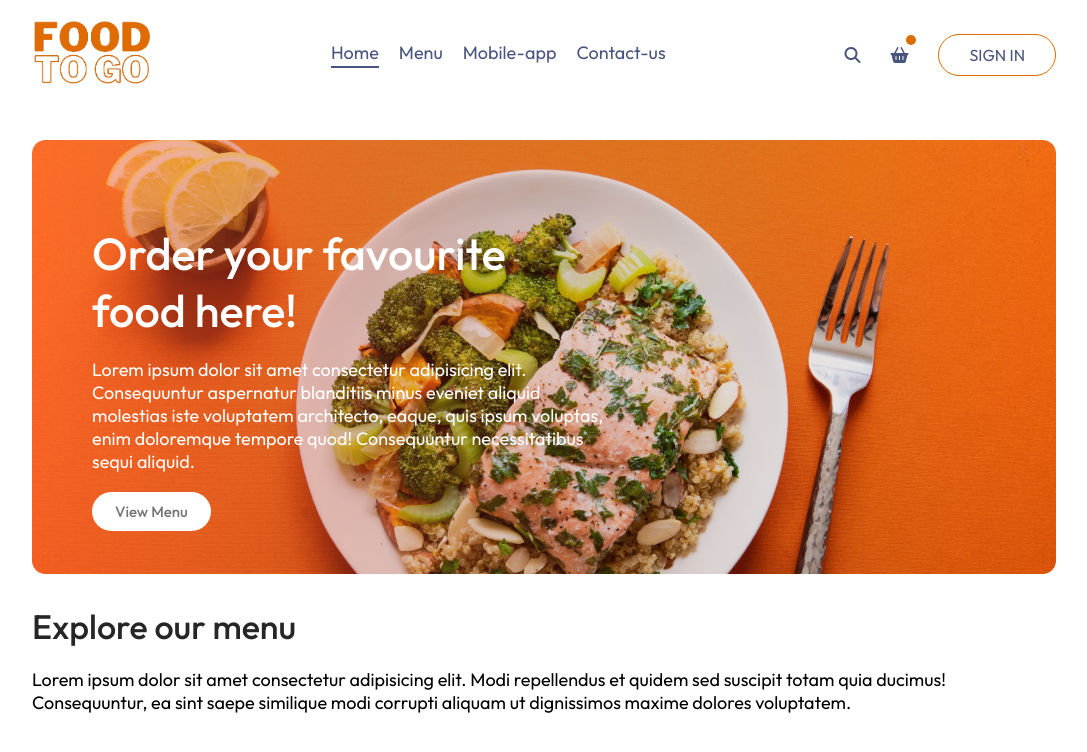
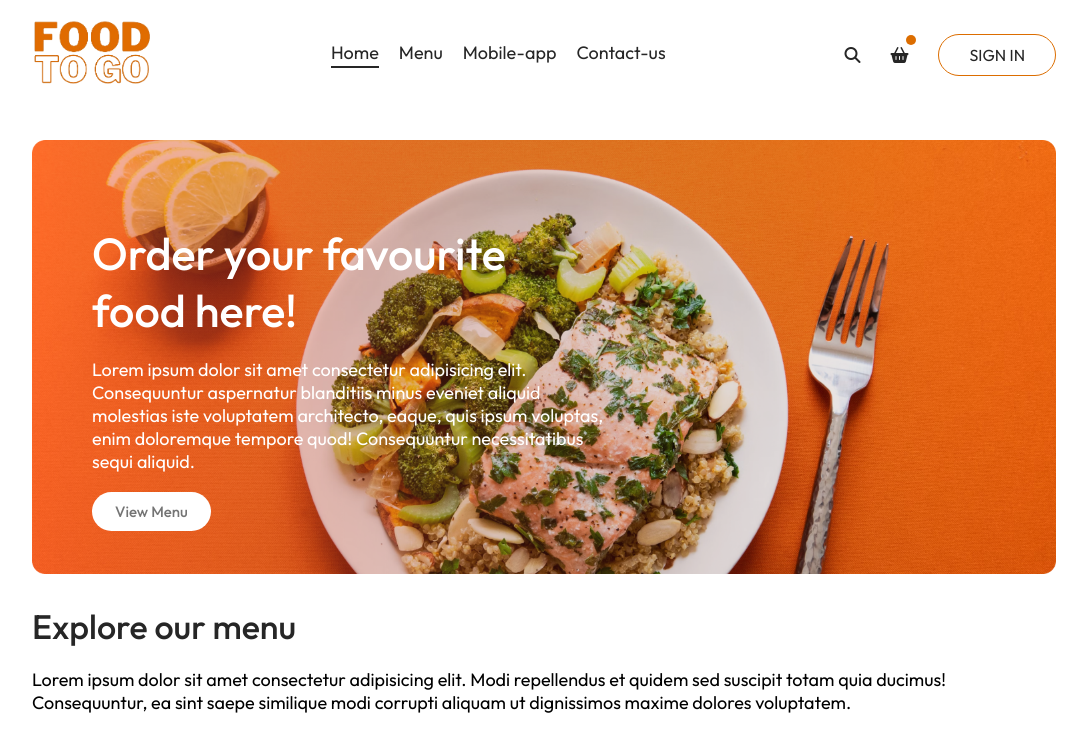
Before and after one commit to ayselhasanli/foodToGo-delivery-page, a React (Vite) app in the folder frontend/: page / in a window 1280 px wide. Shown: the top 752 px of the page, without its empty margins (96-1183 px from the left). Built offline with nearby package versions, Linux system fonts and the light colour scheme.

Commit message:
app download component created

```diff
--- /dev/null
+++ b/frontend/src/components/AppDownload/AppDownload.css
@@ -0,0 +1,30 @@
+.app-download {
+  margin: auto auto;
+  margin-top: 10rem;
+  font-size: max(3vw, 2rem);
+  text-align: center;
+}
+
+.app-download h2 {
+  font-weight: 400;
+  max-width: 50rem;
+  margin: 0 auto;
+}
+
+.app-download .app-download-platforms {
+  display: flex;
+  justify-content: center;
+  gap: max(2vw, 8rem);
+  margin-top: 4rem;
+}
+
+.app-download .app-download-platforms img {
+  width: max(30vw, 12rem);
+  max-width: 18rem;
+  transition: var(--transition);
+  cursor: pointer;
+}
+
+.app-download .app-download-platforms img:hover {
+    transform: scale(1.05);
+}
--- /dev/null
+++ b/frontend/src/components/AppDownload/AppDownload.jsx
@@ -0,0 +1,17 @@
+import React from 'react'
+import "./AppDownload.css"
+import { assets } from "../../assets/assets";
+
+const AppDownload = () => {
+  return (
+    <div className="app-download" id="appDownload">
+      <h2>For Better Experience Download FoodToGo App!</h2>
+      <div className="app-download-platforms">
+        <img src={assets.play_store} alt="play-store-app" />
+        <img src={assets.app_store} alt="app-store-app" />
+      </div>
+    </div>
+  );
+}
+
+export default AppDownload
--- a/frontend/src/components/Navbar/Navbar.css
+++ b/frontend/src/components/Navbar/Navbar.css
@@ -13,7 +13,7 @@
 .navbar .navbar-menu {
   display: flex;
   gap: 2rem;
-  color: var(--light-purple);
+  color: var(--dark-gray);
 }
 
 .navbar .navbar-menu li {
@@ -29,7 +29,7 @@
 .navbar button {
   background-color: transparent;
   font-size: 1.6rem;
-  color: var(--light-purple);
+  color: var(--dark-gray);
   border: none;
   outline: none;
 }
@@ -48,11 +48,11 @@
 
 .navbar .navbar-menu .active {
   padding-bottom: 0.2rem;
-  border-bottom: 2px solid var(--light-purple);
+  border-bottom: 2px solid var(--dark-gray);
 }
 
 .navbar .navbar-right i {
-  color: var(--light-purple);
+  color: var(--dark-gray);
 }
 
 .navbar .navbar-right .navbar-basket-icon {
--- a/frontend/src/index.css
+++ b/frontend/src/index.css
@@ -27,6 +27,7 @@ body {
   --green: #00c414;
   --light-red: #ffd1d1;
   --red: #fc2828;
+  --black: #000000;
   --transition: 0.3s ease;
 }
 
--- a/frontend/src/pages/Home/Home.jsx
+++ b/frontend/src/pages/Home/Home.jsx
@@ -1,17 +1,19 @@
-import './Home.css'
-import Header from '../../components/Header/Header'
-import ExploreMenu from '../../components/ExploreMenu/ExploreMenu'
-import { useState } from 'react'
-import FoodDisplay from '../../components/FoodDisplay/FoodDisplay'
+import "./Home.css";
+import Header from "../../components/Header/Header";
+import ExploreMenu from "../../components/ExploreMenu/ExploreMenu";
+import { useState } from "react";
+import FoodDisplay from "../../components/FoodDisplay/FoodDisplay";
+import AppDownload from "../../components/AppDownload/AppDownload";
 const Home = () => {
-  const [category, setCategory] = useState("All")
+  const [category, setCategory] = useState("All");
   return (
     <div>
-      <Header/>
-      <ExploreMenu category={category} setCategory={setCategory}/>
+      <Header />
+      <ExploreMenu category={category} setCategory={setCategory} />
       <FoodDisplay category={category} />
+      <AppDownload />
     </div>
-  )
-}
+  );
+};
 
-export default Home
+export default Home;
```
